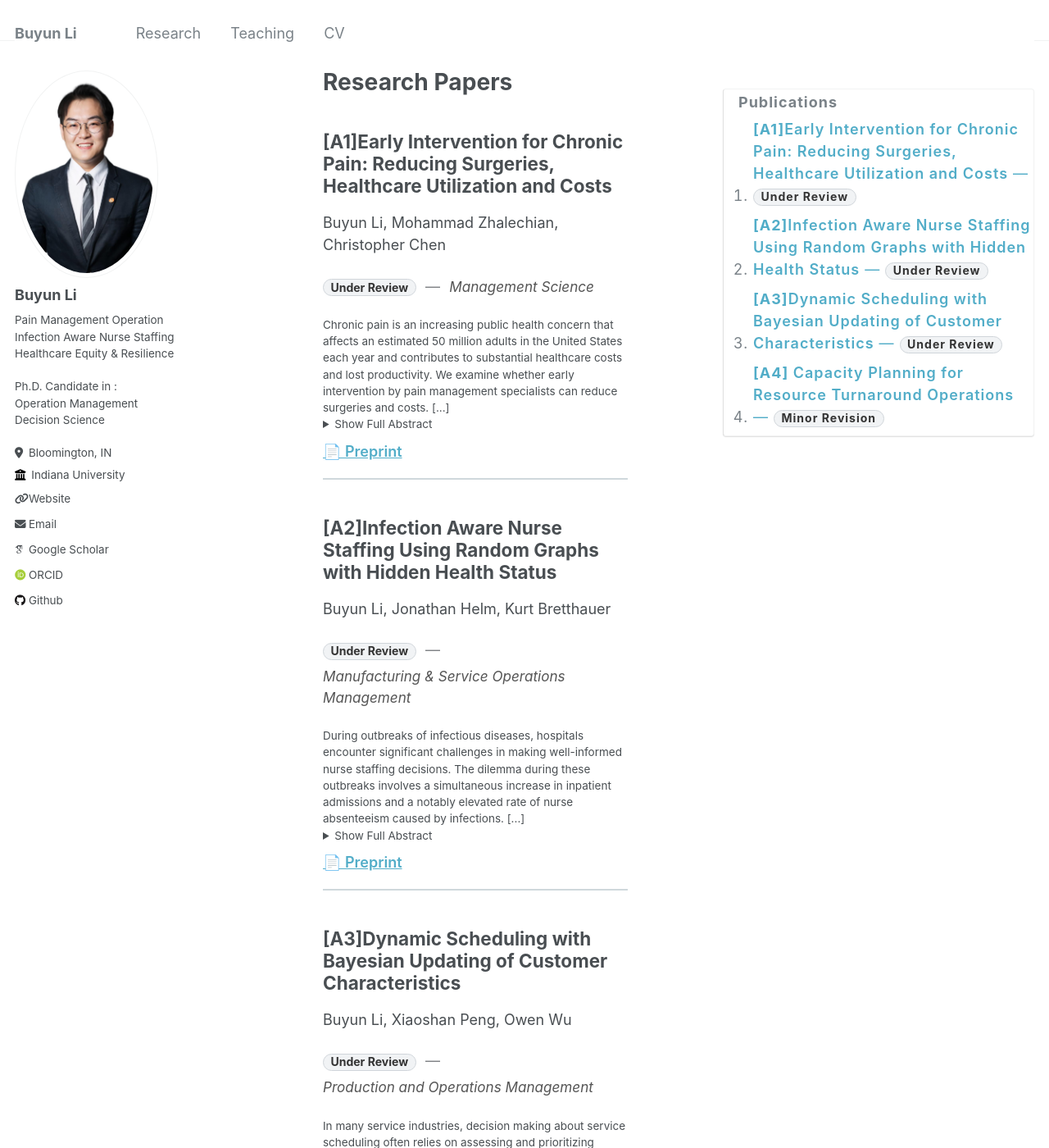
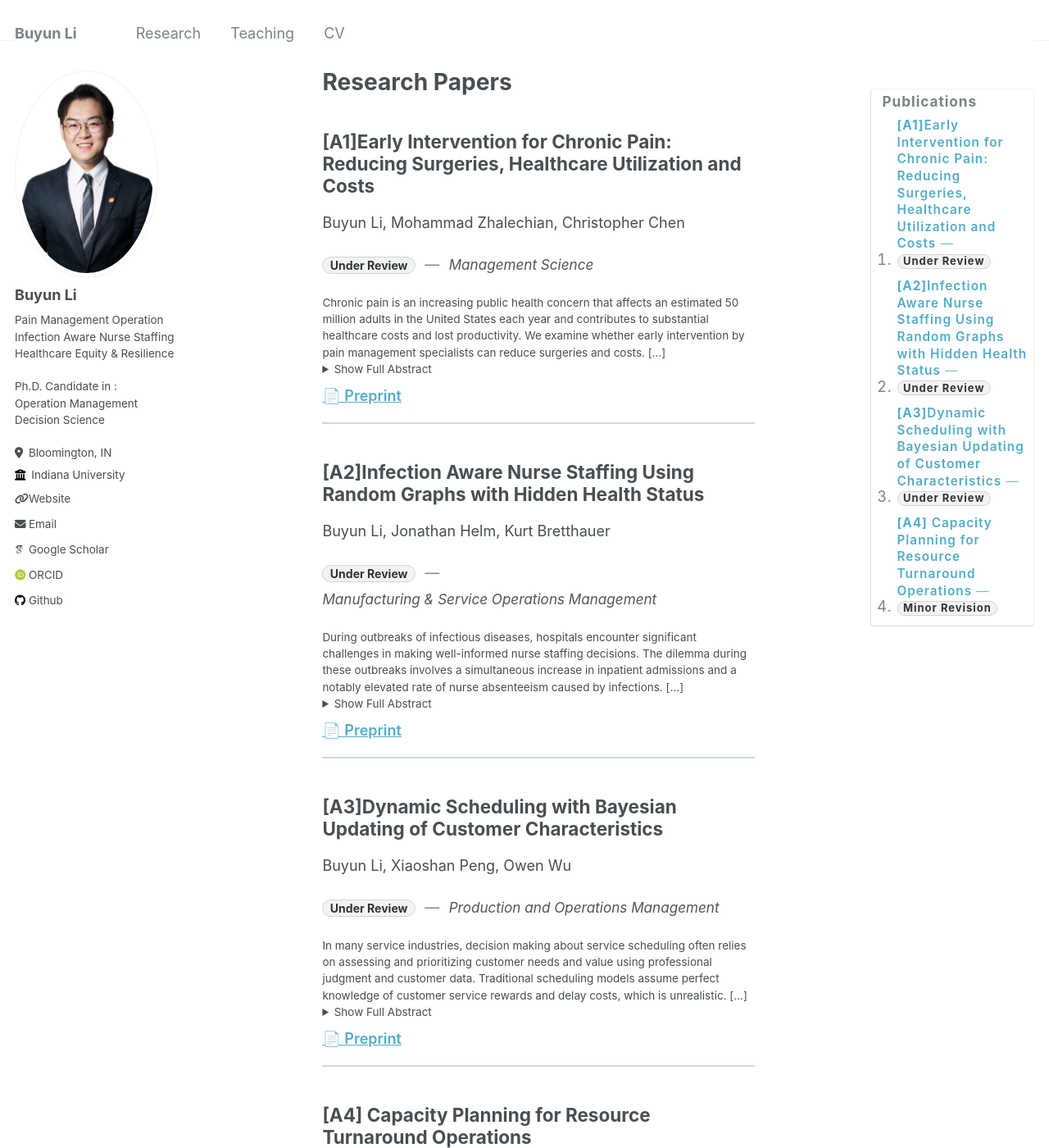
Before and after one commit to BuyunLi/BuyunLi.github.io, a Jekyll site: the page built from _pages/publications.md, in a window 1280 px wide and 1400 px high. Shown: the whole window at 82% size. Built offline with Jekyll 4.4.1, drawn with Linux system fonts in a browser that asks for light colours; some web fonts are replaced.

Commit message:
Update _custom.scss

```diff
--- a/_sass/_custom.scss
+++ b/_sass/_custom.scss
@@ -1,25 +1,27 @@
 /* --- Layout: three columns (sidebar | content | right TOC) --- */
 #main.with-toc {
   display: grid;
-  grid-template-columns: minmax(240px, 320px) 1fr minmax(280px, 380px); /* a bit wider TOC */
-  gap: 2rem;
+  /* slimmer TOC, more room for main content */
+  grid-template-columns: minmax(240px, 320px) 1fr minmax(160px, 200px);
+  gap: 1.5rem;
   align-items: start;
 }
 #main.with-toc > .sidebar { grid-column: 1; }
-#main.with-toc > .archive { grid-column: 2; }
+#main.with-toc > .archive { grid-column: 2; min-width: 0; }
 #main.with-toc > .toc--right {
   grid-column: 3;
   position: sticky;
   top: 6rem;
   max-height: calc(100vh - 6rem);
   overflow: auto;
-  padding-left: 1rem;
+  padding-left: 0.75rem;            /* a touch slimmer */
   border-left: 1px solid #e0e0e0;
+  justify-self: end;                 /* hug right edge */
 }
 
 /* Mobile: stack */
 @media (max-width: 980px) {
-  #main.with-toc { grid-template-columns: 1fr; }
+  #main.with-toc { grid-template-columns: 1fr; gap: 1rem; }
   #main.with-toc > .sidebar,
   #main.with-toc > .archive,
   #main.with-toc > .toc--right { grid-column: 1; }
@@ -34,16 +36,23 @@
 /* Smooth scrolling */
 html { scroll-behavior: smooth; }
 
-/* --- TOC styles: not uppercased, include status --- */
-.toc--right, .toc__title, .toc__list, .toc__list a {
+/* --- TOC styles: normal case, smaller, with status pill support --- */
+.toc--right, .toc__title, .toc__list, .toc__list a,
+.toc__title-text, .toc__status {
   text-transform: none !important; /* ensure no ALL CAPS */
 }
-.toc__title { font-size: 1rem; margin: 0.25rem 0 0.5rem; }
-.toc__list { margin: 0; padding-left: 1rem; list-style: decimal; }
-.toc__list a { text-decoration: none; display: inline-block; }
+
+.toc__title { font-size: 0.95rem; margin: 0.25rem 0 0.5rem; }
+.toc__list  { margin: 0; padding-left: 1rem; list-style: decimal; }
+.toc__list a { text-decoration: none; display: inline-block; font-size: 0.85rem; line-height: 1.35; }
 .toc__list a:hover { text-decoration: underline; }
 .toc__title-text { font-weight: 600; }
-.toc__status { font-weight: 500; opacity: 0.85; }
+
+/* If your layout uses: <span class="toc__dash"> — </span><span class="pub__status pub__status--mini">… */
+.toc__dash { opacity: 0.8; }
+
+/* Fallback if you still have plain-text status: <span class="toc__status"> — Under Review</span> */
+.toc__status { font-weight: 500; opacity: 0.85; font-size: 0.85rem; }
 
 /* --- Publication item styling --- */
 .archive .archive__item {
@@ -73,6 +82,13 @@ html { scroll-behavior: smooth; }
   border: 1px solid #d0d5da;
 }
 
+/* Smaller pill for TOC (use with <span class="pub__status pub__status--mini">…</span>) */
+.pub__status--mini {
+  font-size: 0.72rem;
+  padding: 0.12em 0.5em;
+  vertical-align: baseline;
+}
+
 /* Footer (for Preprint link) */
 .pub__footer {
   margin-top: 0.5rem;
```
